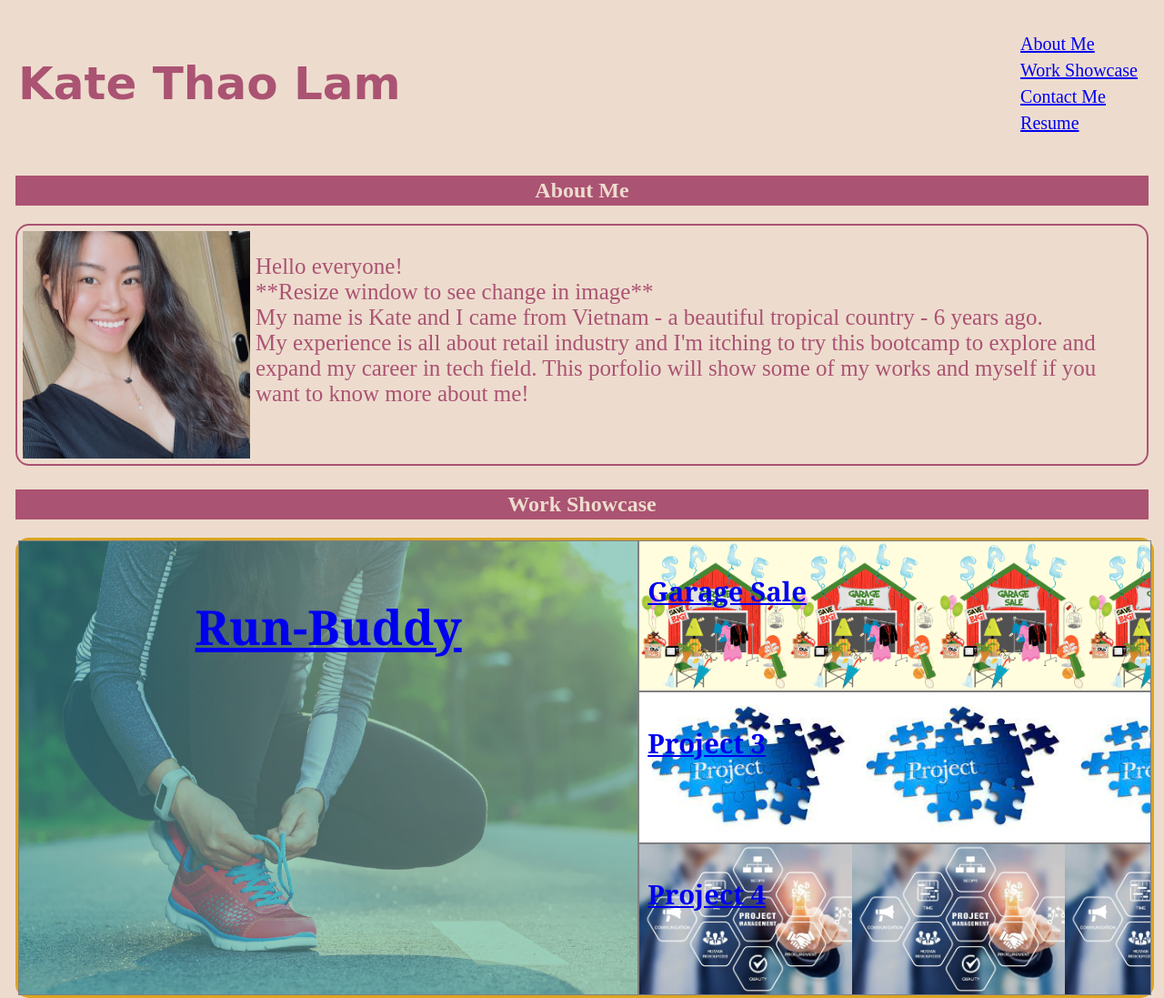
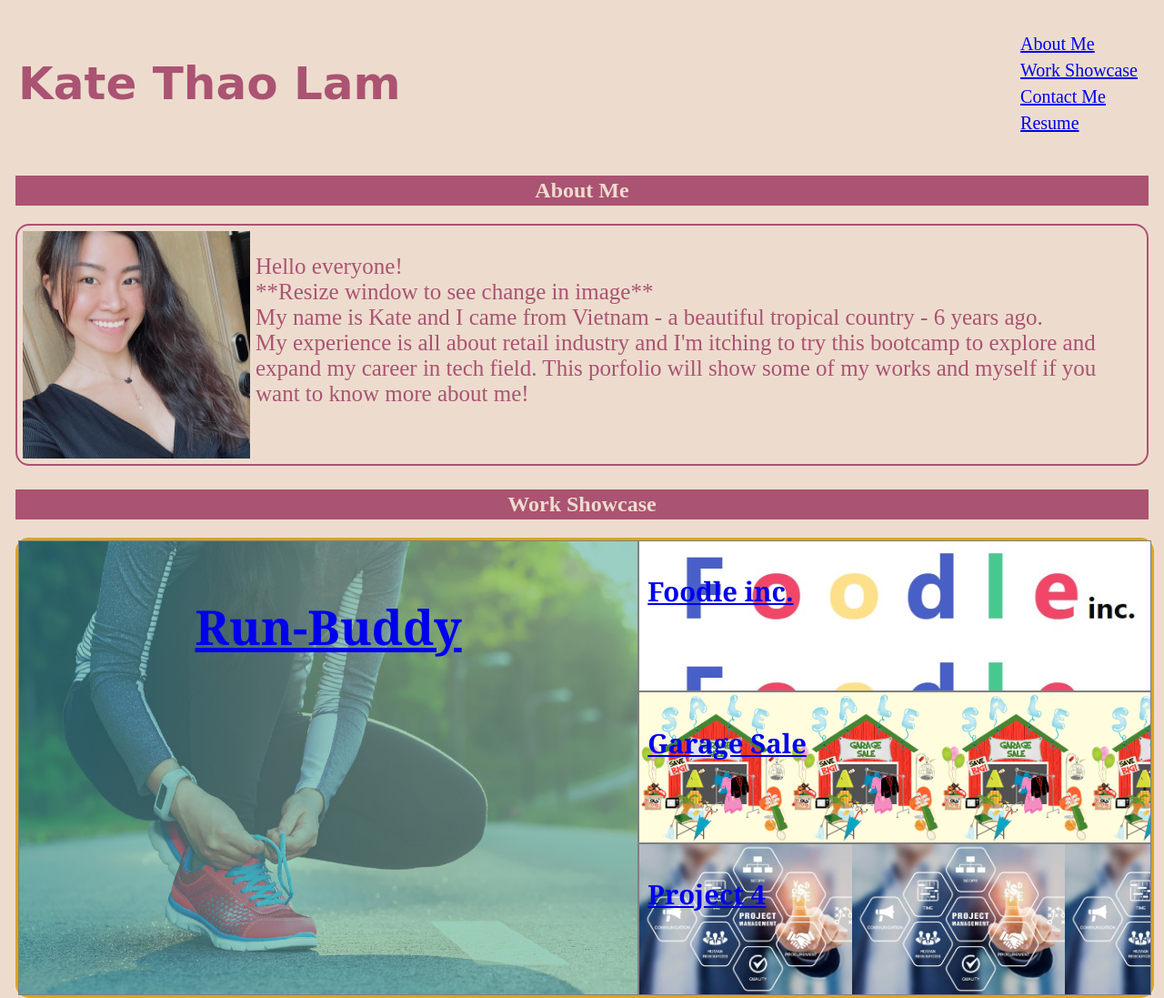
Before and after one commit to Kate-github/Kate-portfolio, a plain HTML site: page index.html in a window 1280 px wide. Shown: the top 1097 px of the page at 91% size. Drawn offline with Linux system fonts and the light colour scheme.

```diff
--- a/assets/style.css
+++ b/assets/style.css
@@ -77,8 +77,8 @@ img {
     text-align: left;
     font-size: 25px;
 }
-#Project-03 {
-    background: url(./images/project\ picture.jfif);
+#Foodle {
+    background: url(./images/Foodle.jpg);
     background-size: contain;
     text-align: left;
     font-size: 25px;
--- a/index.html
+++ b/index.html
@@ -37,12 +37,13 @@
             <div id="Run-Buddy" class="work-project" >
                 <h3><a href="https://kate-github.github.io/run-buddy/">Run-Buddy</a></h3>
             </div>
+            <div id="Foodle" class="work-project">
+                <h3><a href="https://kate-github.github.io/Foodle/">Foodle inc.</a></h3>
+            </div>
             <div id="Garage-Sale" class="work-project">
                 <h3><a href="#">Garage Sale</a></h3>
             </div>
-            <div id="Project-03" class="work-project">
-                <h3><a href="#">Project 3</a></h3>
-            </div>
+
             <div id="Project-04" class="work-project">
                 <h3><a href="#">Project 4</a></h3>
             </div>
```
Also changed, not shown: assets/images/Foodle.jpg (added).
